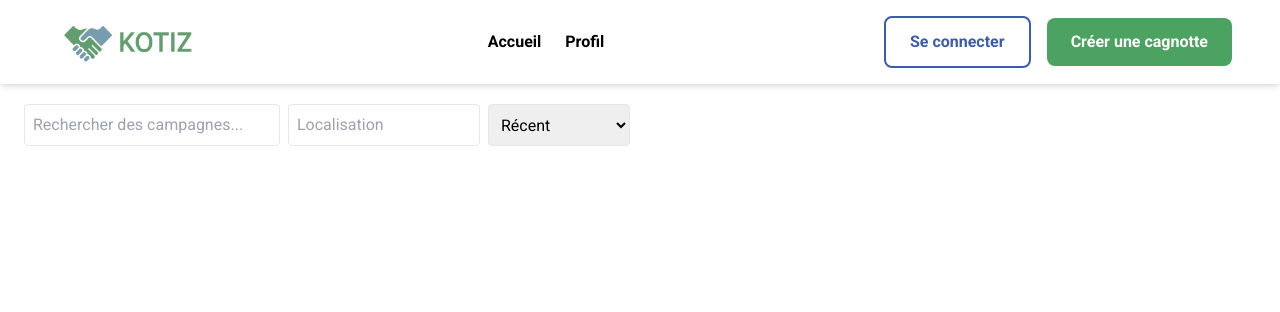
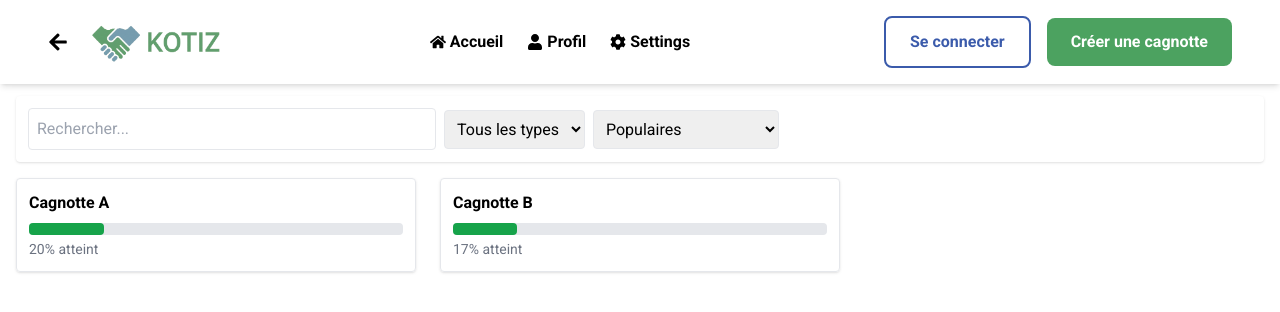
Before and after one commit to lomedigitalschool/kotiz-web, a React (Vite) app: page /explorePage in a window 1280 px wide. Shown: the top 312 px of the page. Built offline with nearby package versions, Linux system fonts and the light colour scheme.

Commit message:
Amélioration et ajustements sur certaines pages

```diff
--- a/src/App.jsx
+++ b/src/App.jsx
@@ -11,6 +11,9 @@ import { Routes, Route, Navigate } from "react-router-dom";
 import ContributePage from "./pages/ContributePage";
 import Dashboard from "./pages/Dashboard";
 import EditCagnotte from "./pages/EditCagnotte";
+import ForgotPassword from "./pages/ForgotPassword";
+import ResetPassword from "./pages/ResetPassword";
+import KycForm from "./pages/KycForm";
 
 
 
@@ -45,10 +48,13 @@ export default function App() {
       <Route path="/profil" element={<ProfilPage />} />
       <Route path="/explorePage" element={<ExplorePage />} />
       <Route path="/cagnottes/:id" element={<CagnotteDetails />} />
-      <Route path="/contribute/:id" element={<ContributePage />} /> {/* <-- AJOUT */}
+      <Route path="/contribute/:id" element={<ContributePage />} />
       <Route path="/contributors/:id" element={<ContributorsPage />} />
       <Route path="/dashboard" element={<Dashboard />} />
       <Route path="/edit-cagnotte/:id" element={<EditCagnotte />} />
+      <Route path="/forgot-password" element={<ForgotPassword />} />
+      <Route path="/reset-password/:token" element={<ResetPassword />} />
+      <Route path="/kyc" element={<KycForm />} />
 
     </Routes>
   );
--- a/src/main.jsx
+++ b/src/main.jsx
@@ -3,6 +3,16 @@ import ReactDOM from "react-dom/client";
 import { BrowserRouter } from "react-router-dom";
 import App from "./App.jsx";
 import "./index.css";
+
+// Simuler un utilisateur connecté
+if (!localStorage.getItem("token")) {
+  localStorage.setItem("token", "mock-token");
+  localStorage.setItem(
+    "user",
+    JSON.stringify({ id: 1, name: "Sylvie", email: "sylvie@example.com" })
+  );
+}
+
 
 ReactDOM.createRoot(document.getElementById("root")).render(
   <React.StrictMode>
--- a/src/pages/ContributorsPage.jsx
+++ b/src/pages/ContributorsPage.jsx
@@ -104,5 +104,3 @@ const ContributorsPage = () => {
 };
 
 export default ContributorsPage;
-
-;
--- a/src/pages/explorePage.jsx
+++ b/src/pages/explorePage.jsx
@@ -1,94 +1,177 @@
-import React, { useState } from "react";
+// src/pages/ExplorerPage.jsx
+import React, { useEffect, useState } from "react";
+import { useCagnotteStore } from "../stores/cagnotteStore";
 import { useNavigate } from "react-router-dom";
-import Header1 from "../components/Header1.jsx";
+import Button from "../components/Button";
+import { FaArrowLeft, FaHome, FaUser, FaCog } from "react-icons/fa";
 
-// Composant principal pour explorer les campagnes
-const ExplorePage = ({ campaigns = [] }) => {
+export default function ExplorerPage() {
+  const { cagnottes, fetchAllCagnottes } = useCagnotteStore();
+  const [searchTerm, setSearchTerm] = useState("");
+  const [filterType, setFilterType] = useState("");
+  const [sortOption, setSortOption] = useState("popular");
+  const [loading, setLoading] = useState(true);
   const navigate = useNavigate();
 
-  // État pour gérer la recherche, la localisation et le tri
-  const [search, setSearch] = useState("");
-  const [location, setLocation] = useState("");
-  const [sort, setSort] = useState("recent"); // Options : "recent", "popular", "amount-high", "amount-low"
+  // On récupère toutes les cagnottes au chargement de la page
+  useEffect(() => {
+    fetchAllCagnottes().finally(() => setLoading(false));
+  }, []);
 
-  // Fonction pour faire défiler jusqu'à une section spécifique
-  const scrollToSection = (ref) => {
-    if (ref && ref.current) {
-      ref.current.scrollIntoView({ behavior: 'smooth' });
+  // Fonction pour filtrer et trier les cagnottes
+  const getFilteredCagnottes = () => {
+    return cagnottes
+      .filter((c) => c.title.toLowerCase().includes(searchTerm.toLowerCase()))
+      .filter((c) => (filterType ? c.type === filterType : true))
+      .sort((a, b) => {
+        if (sortOption === "popular") {
+          return b.currentAmount / b.goalAmount - a.currentAmount / a.goalAmount;
         }
+        if (sortOption === "amount") return b.currentAmount - a.currentAmount;
+        if (sortOption === "date") return new Date(b.createdAt) - new Date(a.createdAt);
+        return 0;
+      });
   };
 
-  // Filtrage et tri des campagnes en fonction des critères de recherche
-  const filteredCampaigns = campaigns
-    .filter(c =>
-      c.title.toLowerCase().includes(search.toLowerCase()) ||
-      c.description.toLowerCase().includes(search.toLowerCase())
-    )
-    .filter(c => (location ? c.location.toLowerCase().includes(location.toLowerCase()) : true))
-    .sort((a, b) => {
-      if (sort === "recent") return new Date(b.createdAt) - new Date(a.createdAt);
-      if (sort === "popular") return b.backers - a.backers;
-      if (sort === "amount-high") return b.goalAmount - a.goalAmount;
-      if (sort === "amount-low") return a.goalAmount - b.goalAmount;
-      return 0;
-    });
+  const filteredCagnottes = getFilteredCagnottes();
 
   return (
-    <>
-      {/* En-tête avec navigation */}
-      <div className=" ">
-        <Header1 scrollToFeatures={() => scrollToSection(featuresRef)} scrollToHowItWorks={() => scrollToSection(howItWorksRef)} />
+    <div className="explorer-page pt-[calc(4rem+1rem)] p-4">
+
+      {/* header*/}
+      <header className="fixed top-0 left-0 w-full flex justify-between items-center px-6 md:px-12 py-4 bg-white shadow-md z-50">
+
+        {/* Logo + flèche retour vers la page d'accueil */}
+        <div className="flex items-center gap-2 cursor-pointer" onClick={() => navigate("/landing")}>
+          <FaArrowLeft className="text-xl hover:text-green-600" />
+          <img
+            src="/src/assets/logos/logo_horizontale.png"
+            alt="Logo horizontal"
+            className="w-40"
+          />
         </div>
 
-      <div className="p-6">
-        {/* Barre de recherche et filtres */}
-        <div className="flex flex-wrap gap-2 mb-6 mt-20">
+        {/* Navigation principale avec icônes */}
+        <nav className="hidden md:flex mx-4">
+          <ul className="flex gap-6 font-medium">
+            <li>
+              <button
+                onClick={() => navigate("/landing")}
+                className="flex items-center gap-1 text-black hover:text-green-600 transition-colors font-semibold"
+              >
+                <FaHome /> Accueil
+              </button>
+            </li>
+            <li>
+              <button
+                onClick={() => navigate("/profil")}
+                className="flex items-center gap-1 text-black hover:text-green-600 transition-colors font-semibold"
+              >
+                <FaUser /> Profil
+              </button>
+            </li>
+            <li>
+              <button
+                onClick={() => navigate("/settings")}
+                className="flex items-center gap-1 text-black hover:text-green-600 transition-colors font-semibold"
+              >
+                <FaCog /> Settings
+              </button>
+            </li>
+          </ul>
+        </nav>
+
+        {/* Actions en haut à droite */}
+        <div className="flex gap-3 md:gap-4 items-center">
+          <Button
+            onClick={() => navigate("/login")}
+            variant="tertiary"
+            className="text-sm md:text-base py-3 px-6"
+          >
+            Se connecter
+          </Button>
+          <Button
+            onClick={() => navigate("/create-cagnotte")}
+            variant="primary"
+            className="text-sm md:text-base py-3 px-6"
+          >
+            Créer une cagnotte
+          </Button>
+        </div>
+      </header>
+
+      {/* Barre de rechercge et  filtre */}
+      <div className="flex flex-wrap gap-2 mb-4 mt-4 items-center bg-white p-3 rounded shadow sticky top-[4rem] z-10">
         <input
           type="text"
-            placeholder="Rechercher des campagnes..."
-            value={search}
-            onChange={(e) => setSearch(e.target.value)}
-            className="border p-2 rounded w-64"
+          placeholder="Rechercher..."
+          value={searchTerm}
+          onChange={(e) => setSearchTerm(e.target.value)}
+          className="border p-2 rounded w-1/3"
         />
-
-          <input
-            type="text"
-            placeholder="Localisation"
-            value={location}
-            onChange={(e) => setLocation(e.target.value)}
-            className="border p-2 rounded w-48"
-          />
-
         <select
-            value={sort}
-            onChange={(e) => setSort(e.target.value)}
+          value={filterType}
+          onChange={(e) => setFilterType(e.target.value)}
           className="border p-2 rounded"
         >
-            <option value="recent">Récent</option>
-            <option value="popular">Populaire</option>
-            <option value="amount-high">Montant élevé</option>
-            <option value="amount-low">Montant faible</option>
+          <option value="">Tous les types</option>
+          <option value="public">Public</option>
+          <option value="private">Privé</option>
+        </select>
+        <select
+          value={sortOption}
+          onChange={(e) => setSortOption(e.target.value)}
+          className="border p-2 rounded"
+        >
+          <option value="popular">Populaires</option>
+          <option value="amount">Montant décroissant</option>
+          <option value="date">Plus récents</option>
         </select>
       </div>
 
-        {/* Liste des campagnes */}
-        <div className="grid grid-cols-1 md:grid-cols-3 gap-6">
-          {filteredCampaigns.map(c => (
-            <div key={c.id} className="border rounded-lg p-4 shadow hover:shadow-md transition cursor-pointer" onClick={() => navigate(`/cagnotte/${c.id}`)}>
-              <img src={c.image} alt={c.title} className="w-full h-40 object-cover rounded" />
-              <h3 className="text-lg font-semibold mt-2">{c.title}</h3>
-              <p className="text-sm text-gray-600">{c.description}</p>
-              <p className="text-sm mt-1">📍 {c.location}</p>
-              <p className="text-sm mt-1">🎯 Objectif: {c.goalAmount} XOF</p>
-              <button className="mt-3 bg-[#4ca260] text-white px-4 py-2 rounded">
-                Voir plus
-              </button>
+      {/*loader */}
+      {loading && <p className="text-center mt-4">Chargement des cagnottes...</p>}
+
+      {/* aucun resultat*/}
+      {!loading && filteredCagnottes.length === 0 && (
+        <p className="text-center mt-4 text-gray-500">
+          Aucune cagnotte ne correspond à votre recherche.
+        </p>
+      )}
+
+      {/* listes des cagnottes*/}
+      <ul className="grid grid-cols-1 sm:grid-cols-2 md:grid-cols-3 gap-6">
+        {filteredCagnottes.map((cagnotte) => {
+          const percent = Math.round((cagnotte.currentAmount / cagnotte.goalAmount) * 100);
+          const isPopular = sortOption === "popular" && percent >= 50;
+
+          return (
+            <li
+              key={cagnotte.id}
+              className={`border rounded p-3 shadow hover:shadow-md transition cursor-pointer ${
+                isPopular ? "border-yellow-400" : ""
+              }`}
+              onClick={() => navigate(`/cagnotte/${cagnotte.id}`)}
+            >
+              <h3 className="font-semibold">{cagnotte.title}</h3>
+
+              {/* Barre de progression */}
+              <div className="w-full bg-gray-200 h-3 rounded mt-2">
+                <div
+                  className="h-3 rounded bg-green-600"
+                  style={{ width: `${percent}%` }}
+                ></div>
               </div>
-          ))}
+
+              <p className="text-sm text-gray-500 mt-1">{percent}% atteint</p>
+
+              {isPopular && (
+                <span className="text-yellow-600 font-bold text-sm">🔥 Populaire</span>
+              )}
+            </li>
+          );
+        })}
+      </ul>
     </div>
-      </div>
-    </>
   );
-};
-
-export default ExplorePage;
+}
```
Also changed, not shown: src/pages/CagnotteDetails.jsx (+44 -8 lines), src/pages/ContributePage.jsx (+26 -3 lines), src/pages/Dashboard.jsx (+14 -2 lines), src/pages/createCagnotte.jsx (+35 -0 lines), src/stores/cagnotteStore.js (+61 -11 lines). Lines whose indentation alone changed are shown as unchanged.
